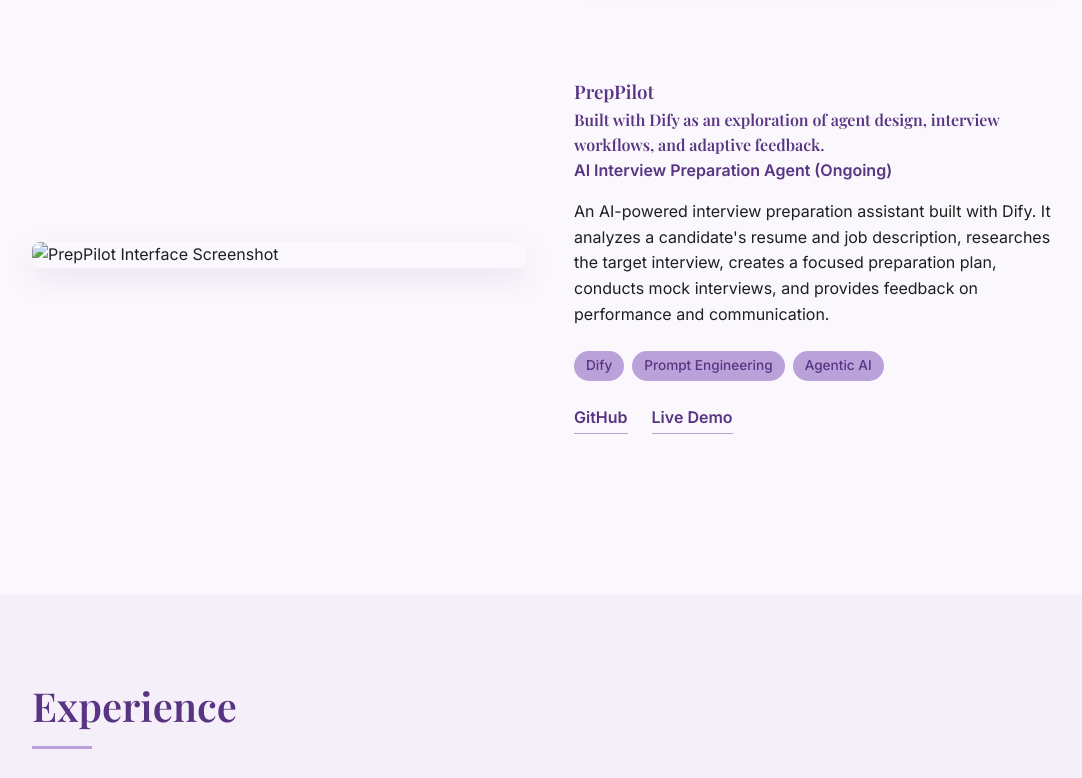
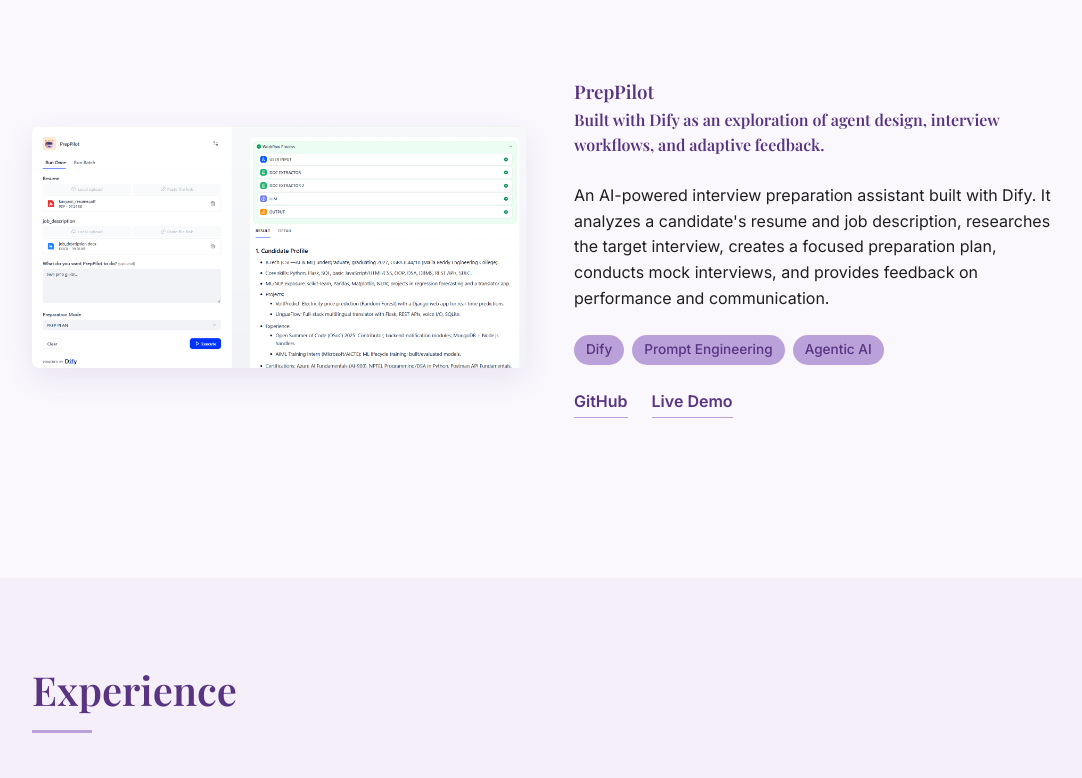
Before and after one commit to Kavyasrimedi/kavyasri-portfolio, a plain HTML site: page index.html in a window 1280 px wide. Shown: the part 2060-2838 px from the top of the page, without its empty margins (90-1172 px from the left). Drawn offline with nearby package versions, Linux system fonts and the light colour scheme.

Commit message:
Fixed content

```diff
--- a/index.html
+++ b/index.html
@@ -98,12 +98,12 @@
             <div class="project-card">
                 <div class="project-image">
                     <!-- Replace with actual screenshot -->
-                    <img src="assets/images/preppilot-screenshot.jpg" alt="PrepPilot Interface Screenshot">
+                    <img src="assets/images/preppilot-screenshot.png" alt="PrepPilot Interface Screenshot">
                 </div>
                 <div class="project-details">
                     <h3>PrepPilot</h3>
                     <h4>Built with Dify as an exploration of agent design, interview workflows, and adaptive feedback.</h4>
-                    <p class="project-role">AI Interview Preparation Agent (Ongoing)</p>
+                    <br>
                     <p class="project-desc">An AI-powered interview preparation assistant built with Dify. It analyzes a candidate's resume and job description, researches the target interview, creates a focused preparation plan, conducts mock interviews, and provides feedback on performance and communication.</p>
                     <div class="tech-stack">
                         <span>Dify</span><span>Prompt Engineering</span><span>Agentic AI</span>
@@ -141,7 +141,7 @@
                     <h3>Open Summer of Code (OSOC) Contributor</h3>
                     <span class="exp-company">Open Community</span>
                     <span class="exp-date">Jun 2025 - Jul 2025</span>
-                    <img src="assets/images/osoc-cert.png" alt="Postman Student Expert" class="credential-img">
+                    <!-- <img src="assets/images/osoc-cert.png" width="50" height="50" alt="Postman Student Expert" class="credential-img"> -->
 
                 </div>
                 <ul class="exp-list">
```
Also changed, not shown: assets/images/Screenshot 2026-08-27 214029.png (deleted), assets/images/preppilot-screenshot.png (added), css/style.css (line endings or trailing spaces).
